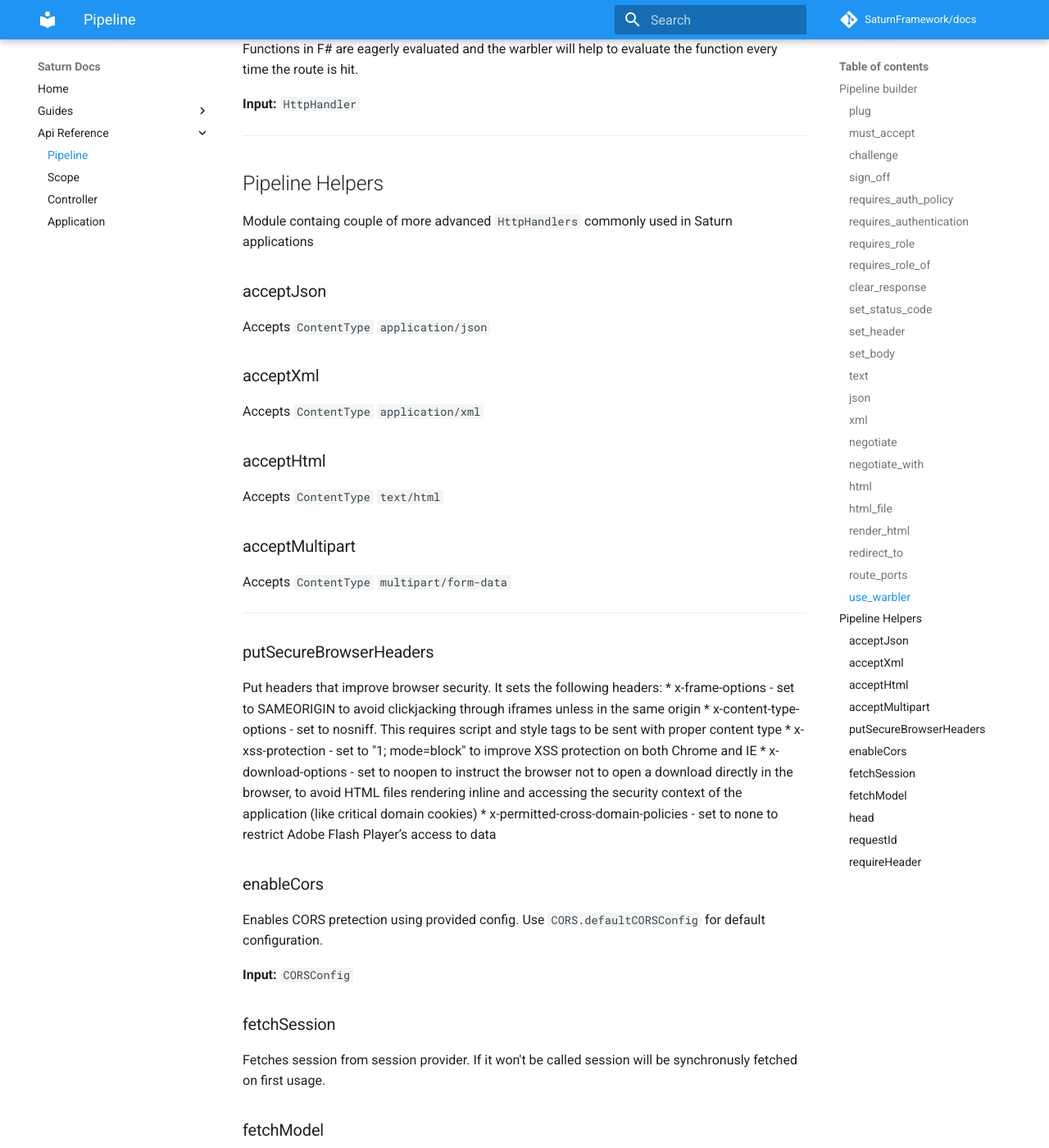
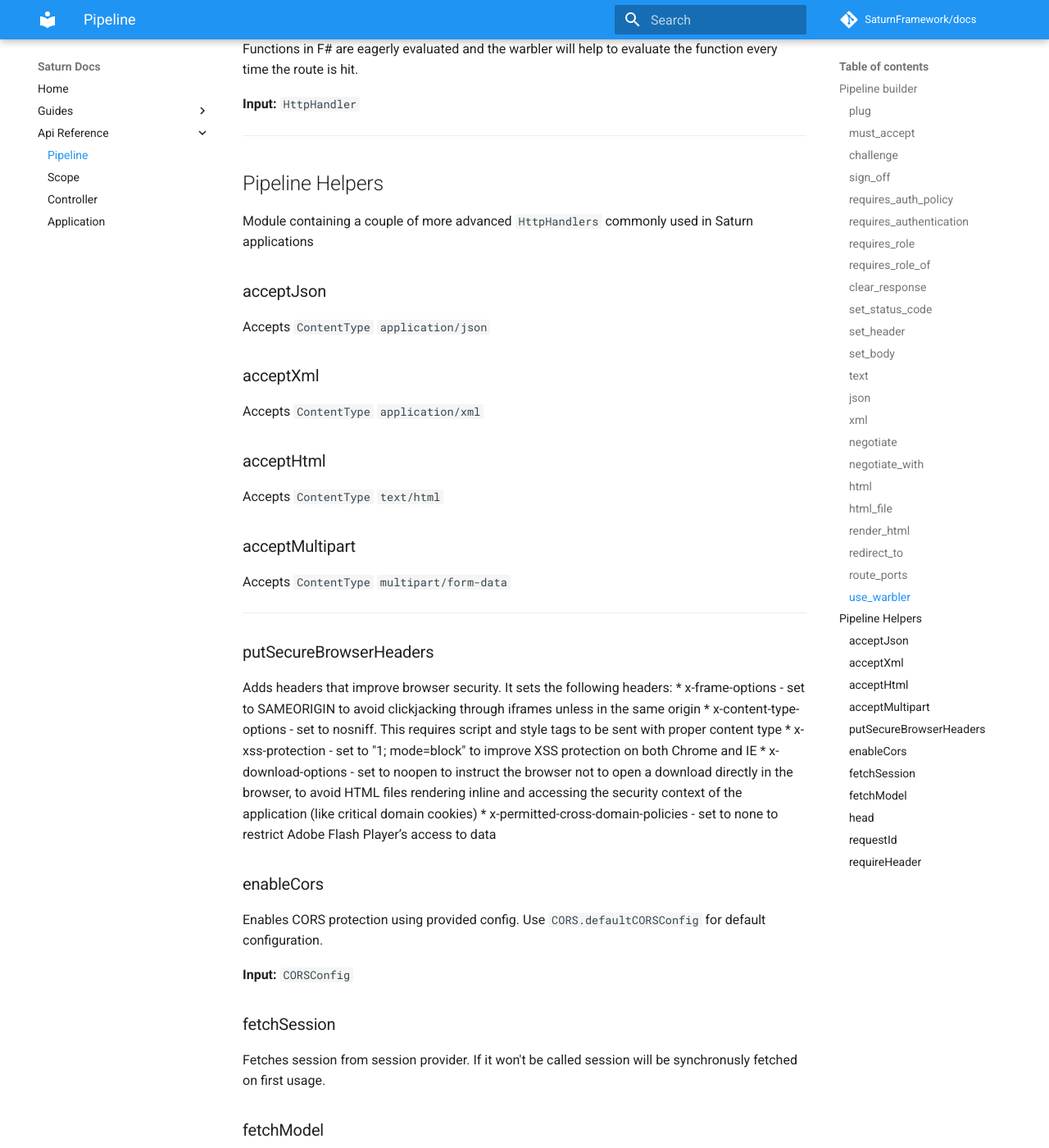
Before and after one commit to tmpreston/docs-2, an MkDocs documentation site: the page built from docs/api/pipeline.md, in a window 1280 px wide and 1400 px high, scrolled down 4749 px. Shown: the whole window at 82% size. Built offline with MkDocs 1.6.1 and Material for MkDocs 9.7.7, drawn with Linux system fonts in a browser that asks for light colours; comment, search, counter and statistics services are not loaded; old or Windows-style settings are respelled for this version of MkDocs; some of the changed text lies outside the part shown.

Commit message:
Fixes minor typos in Pipeline docs. (#2)

```diff
--- a/docs/api/pipeline.md
+++ b/docs/api/pipeline.md
@@ -163,7 +163,7 @@
 
 ## Pipeline Helpers
 
-Module containg couple of more advanced `HttpHandlers` commonly used in Saturn applications
+Module containing a couple of more advanced `HttpHandlers` commonly used in Saturn applications
 
 ### acceptJson
 
@@ -185,7 +185,7 @@
 
 ### putSecureBrowserHeaders
 
-Put headers that improve browser security.
+Adds headers that improve browser security.
 It sets the following headers:
   * x-frame-options - set to SAMEORIGIN to avoid clickjacking through iframes unless in the same origin
   * x-content-type-options - set to nosniff. This requires script and style tags to be sent with proper content type
@@ -195,7 +195,7 @@
 
 ### enableCors
 
-Enables CORS pretection using provided config. Use `CORS.defaultCORSConfig` for default configuration.
+Enables CORS protection using provided config. Use `CORS.defaultCORSConfig` for default configuration.
 
 **Input:** `CORSConfig`
 
```
Also changed, not shown: other parts of docs/api/pipeline.md (+3 -3 lines).
